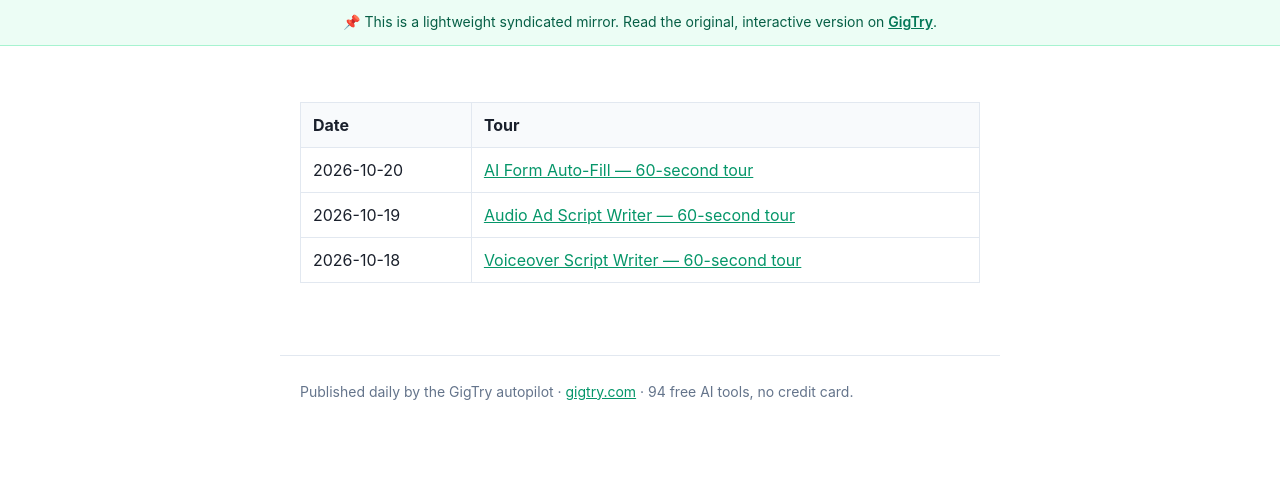
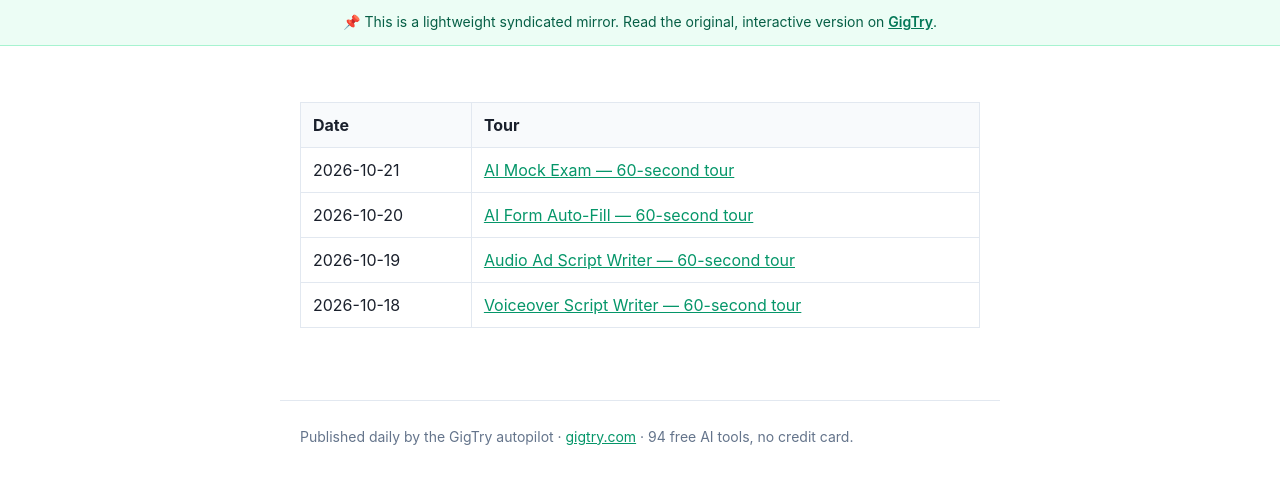
Before and after one commit to gigtryinfo-dev/gigtry-public, a Jekyll site: the page built from posts/daily/index.md, in a window 1280 px wide. Shown: the top 484 px of the page. Built offline with Jekyll 4.4.1, drawn with Linux system fonts in a browser that asks for light colours.

Commit message:
daily index: 2026-10-21

```diff
--- a/posts/daily/index.md
+++ b/posts/daily/index.md
@@ -7,6 +7,7 @@ mirror: gigtry-public
 
 | Date | Tour |
 |------|------|
+| 2026-10-21 | [AI Mock Exam — 60-second tour](https://gigtryinfo-dev.github.io/gigtry-public/posts/daily/2026-10-21-ai-mock-exam.html) |
 | 2026-10-20 | [AI Form Auto-Fill — 60-second tour](https://gigtryinfo-dev.github.io/gigtry-public/posts/daily/2026-10-20-ai-form-autofill.html) |
 | 2026-10-19 | [Audio Ad Script Writer — 60-second tour](https://gigtryinfo-dev.github.io/gigtry-public/posts/daily/2026-10-19-audio-ad-script-writer.html) |
 | 2026-10-18 | [Voiceover Script Writer — 60-second tour](https://gigtryinfo-dev.github.io/gigtry-public/posts/daily/2026-10-18-voiceover-script-writer.html) |
```
